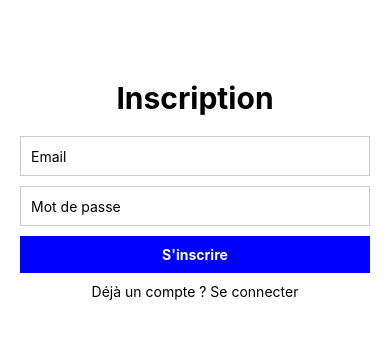
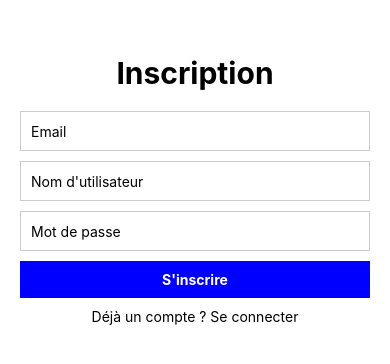
Before and after one commit to pascal-rithi-ke/Wasteland_Warrior, a React Native app in the folder front/: screen /Inscription in a window 390 px wide. Shown: the part 232-596 px from the top of the page. Built offline with nearby package versions, Linux system fonts and the light colour scheme.

Commit message:
update add user + hash mdp

```diff
--- a/front/Create_User.js
+++ b/front/Create_User.js
@@ -5,14 +5,16 @@ import { useNavigation } from '@react-navigation/native';
 
 const LoginForm = () => {
     const [email, setEmail] = useState('');
+    const [username, setUsername] = useState('');
     const [password, setPassword] = useState('');
+
     const [erreur, setErreur] = useState('');
 
     const navigation = useNavigation();
 
     const handleLogin = async () => {
         try {
-            if (email === '' || password === '') {
+            if (email === '' || password === ''|| username === '') {
                 setErreur('Veuillez remplir tous les champs !');
                 return;
             }
@@ -25,13 +27,15 @@ const LoginForm = () => {
                 return;
             } else {
                 const response = await axios.post(
-                    'https://5467-130-180-217-66.ngrok-free.app/login',
+                    'https://5467-130-180-217-66.ngrok-free.app/InsertUser',
                     {
                         email,
+                        username,
                         password,
                     }
                 );
                 setEmail('');
+                setUsername('');
                 setPassword('');
                 setErreur('');
                 navigation.navigate('Toutes les histoires');
@@ -53,6 +57,12 @@ const LoginForm = () => {
                 placeholder="Email"
                 value={email}
                 onChangeText={(text) => setEmail(text)}
+            />
+            <TextInput
+                style={styles.input}
+                placeholder="Nom d'utilisateur"
+                value={username}
+                onChangeText={(text) => setUsername(text)}
             />
             <TextInput
                 style={styles.input}
```
